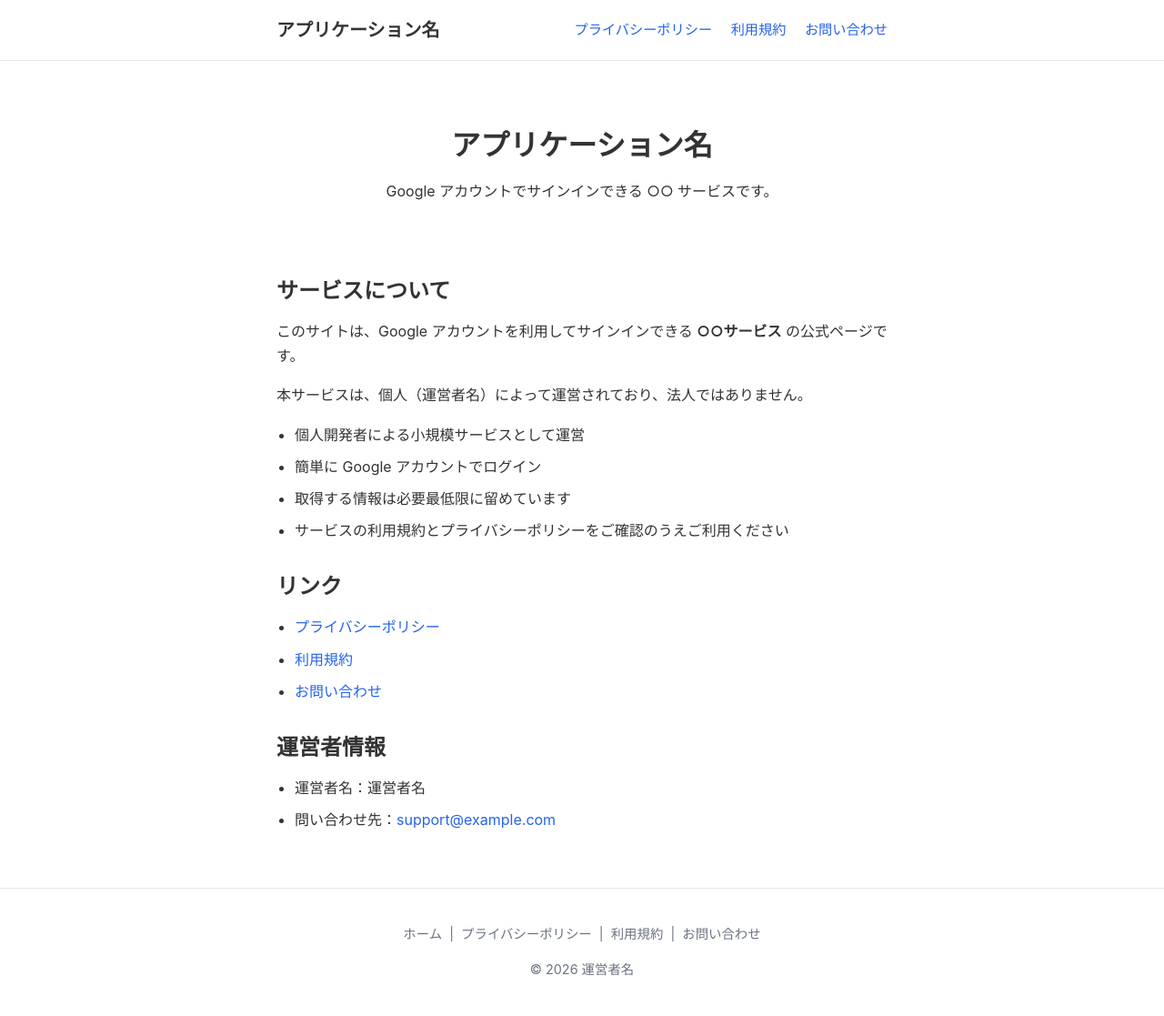
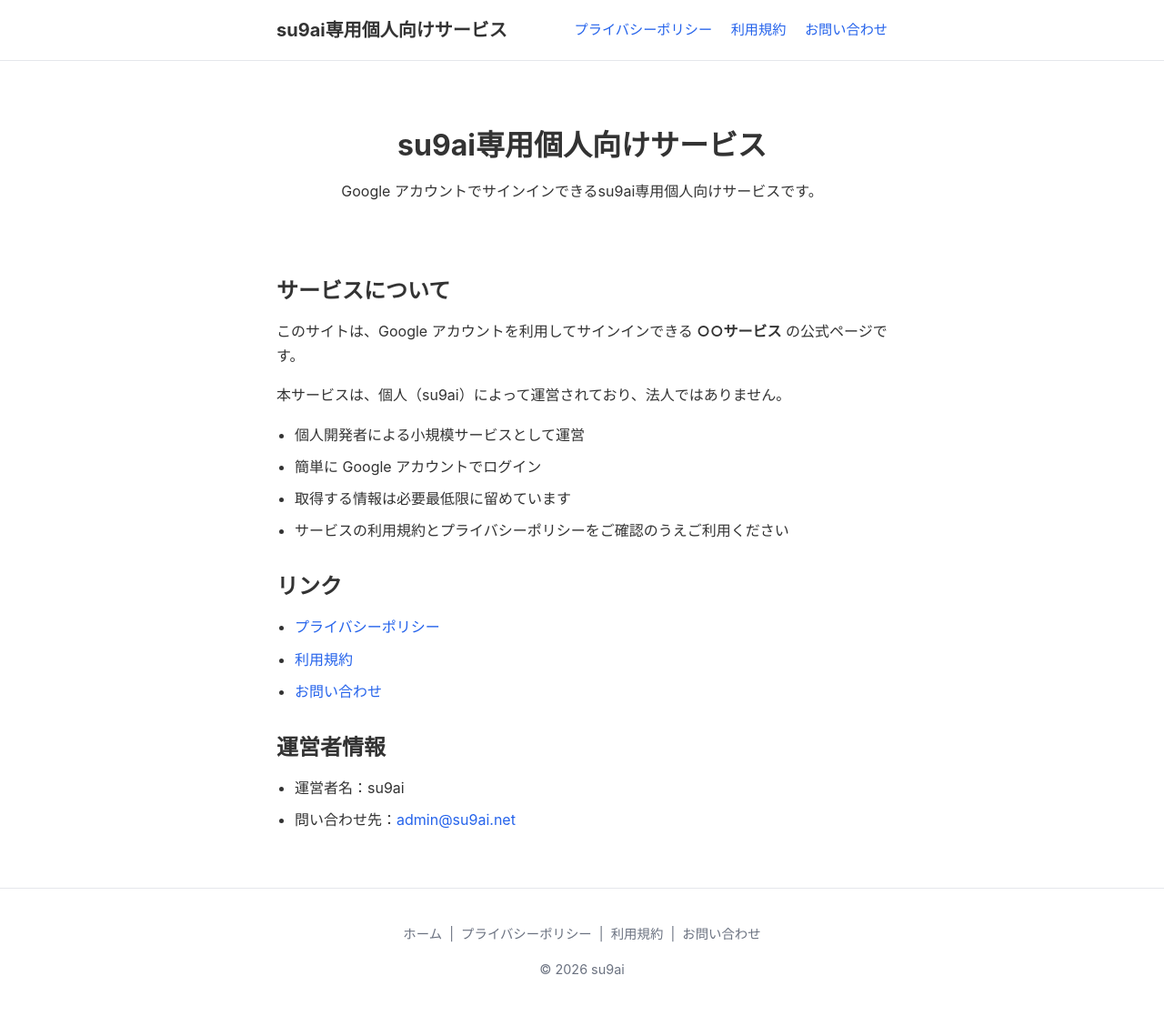
Before and after one commit to su9ai/auth.su9ai.net, a Jekyll site: the page built from index.md, in a window 1280 px wide. Shown: the whole page at 91% size. Built offline with Jekyll 4.4.1, drawn with Linux system fonts in a browser that asks for light colours.

Commit message:
Update site config and block all crawlers

```diff
--- a/_config.yml
+++ b/_config.yml
@@ -1,13 +1,13 @@
-title: "アプリケーション名"
-email: support@example.com
+title: "su9ai専用個人向けサービス"
+email: admin@su9ai.net
 description: >-
-  Google アカウントでサインインできる ○○ サービスです。
+  Google アカウントでサインインできるsu9ai専用個人向けサービスです。
 baseurl: ""
 url: "https://auth.su9ai.net"
 lang: ja
 author:
-  name: "運営者名"
-  email: support@example.com
+  name: "su9ai"
+  email: admin@su9ai.net
 
 markdown: kramdown
 kramdown:
--- a/robots.txt
+++ b/robots.txt
@@ -1,4 +1,2 @@
 User-agent: *
-Allow: /
-
-Sitemap: https://auth.su9ai.net/sitemap.xml
+Disallow: /
```
